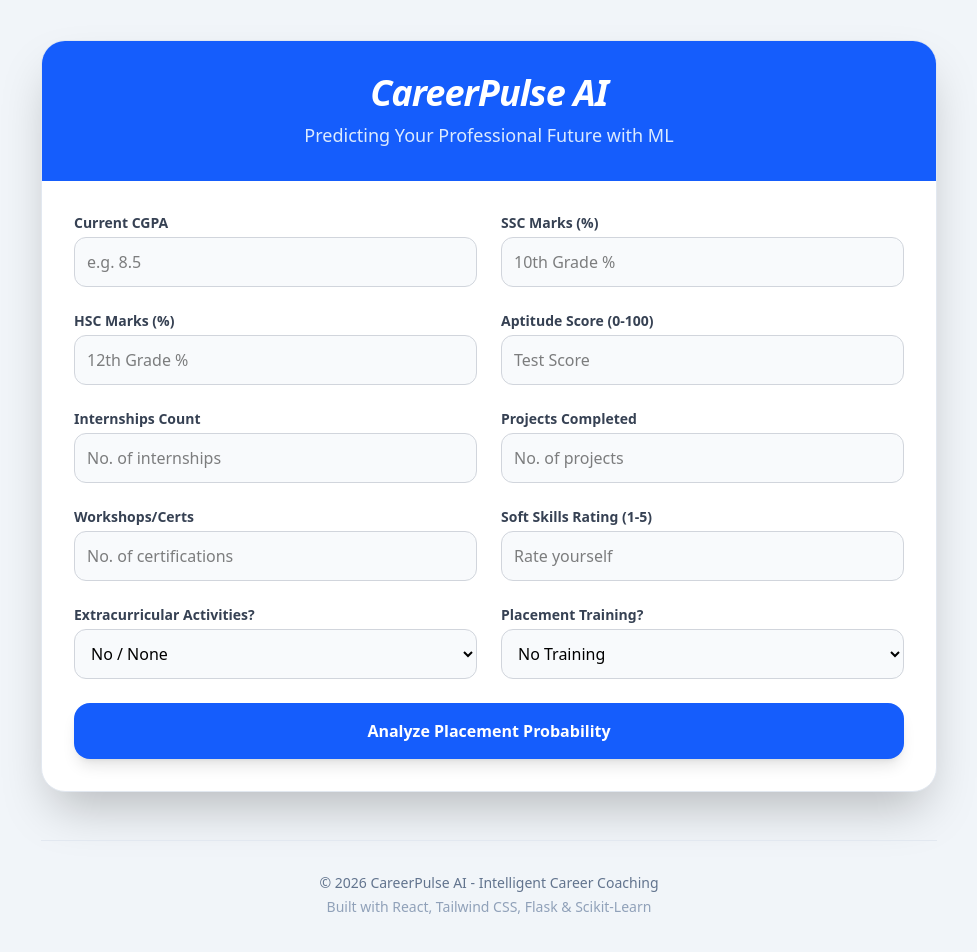
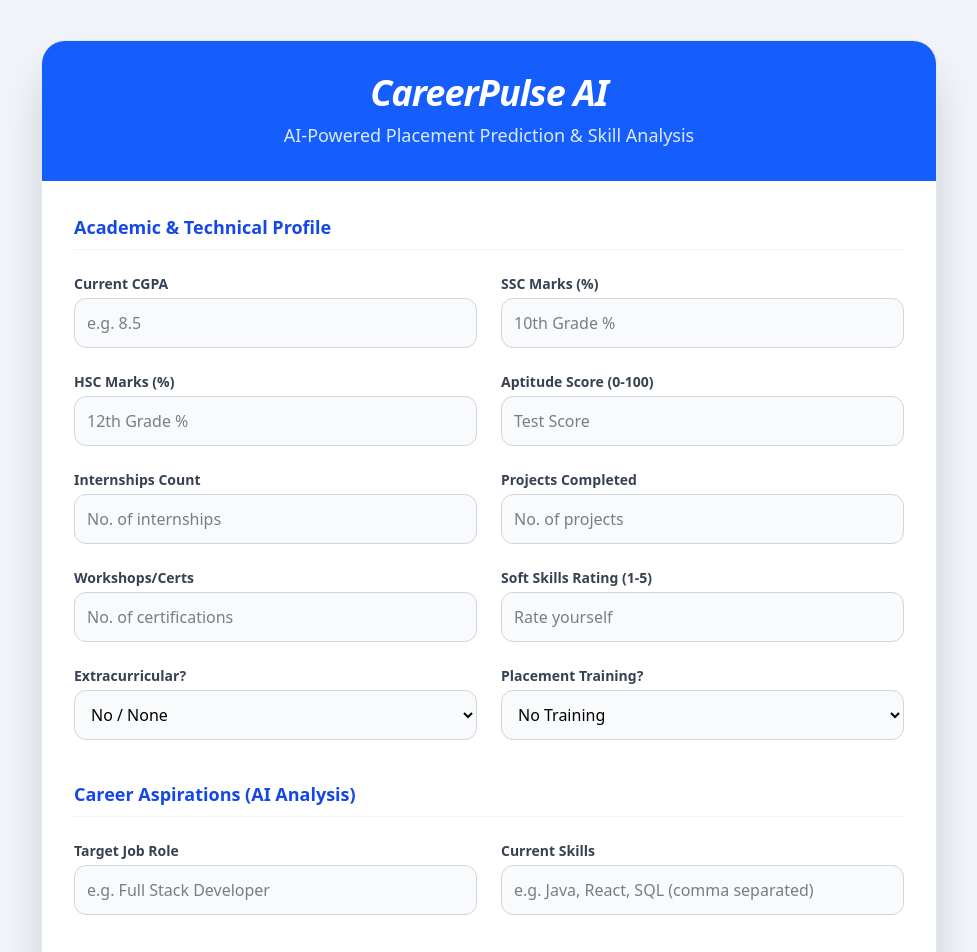
Before and after one commit to priyanka-Ponthala/CareerPulse-AI, a React (Vite) app in the folder client/: page / in a window 1280 px wide. Shown: the top 952 px of the page, without its empty margins (151-1128 px from the left). Built offline with nearby package versions, Linux system fonts and the light colour scheme.

Commit message:
Phase 2 Complete: Integrated Gemini AI for Skill-Gap Analysis with polished UI

```diff
--- a/client/src/App.jsx
+++ b/client/src/App.jsx
@@ -5,9 +5,12 @@
   const [formData, setFormData] = useState({
     cgpa: '', internships: 0, projects: 0, workshops: 0,
     aptitudeScore: 0, softSkills: 0, extracurricular: 0,
-    placementTraining: 0, ssc_marks: 0, hsc_marks: 0
+    placementTraining: 0, ssc_marks: 0, hsc_marks: 0,
+    targetRole: '', // NEW Phase 2
+    userSkills: ''  // NEW Phase 2
   });
   const [result, setResult] = useState(null);
+  const [skillGap, setSkillGap] = useState(null); // NEW Phase 2
   const [loading, setLoading] = useState(false);
 
   const handleChange = (e) => {
@@ -17,12 +20,23 @@
   const handleSubmit = async (e) => {
     e.preventDefault();
     setLoading(true);
+    setResult(null);
+    setSkillGap(null);
     try {
-      // Talking to Person A's server (Port 5000)
-      const response = await axios.post('http://127.0.0.1:5000/predict', formData);
-      setResult(response.data);
+      // 1. Prediction Request (Phase 1)
+      const resPredict = await axios.post('http://127.0.0.1:5000/predict', formData);
+      setResult(resPredict.data);
+
+      // 2. AI Skill Gap Request (Phase 2)
+      const resSkills = await axios.post('http://127.0.0.1:5000/analyze-skills', {
+        targetRole: formData.targetRole,
+        userSkills: formData.userSkills
+      });
+      setSkillGap(resSkills.data);
+
     } catch (error) {
-      alert("Backend not responding! Is Person A's server running?");
+      alert("Error: Make sure the Backend server and Gemini API are active!");
+      console.error(error);
     }
     setLoading(false);
   };
@@ -35,11 +49,17 @@
         {/* Header Section */}
         <div className="bg-blue-600 p-8 text-white text-center">
           <h1 className="text-4xl font-extrabold tracking-tight italic">CareerPulse AI</h1>
-          <p className="mt-2 text-blue-100 font-medium text-lg">Predicting Your Professional Future with ML</p>
+          <p className="mt-2 text-blue-100 font-medium text-lg">AI-Powered Placement Prediction & Skill Analysis</p>
         </div>
 
         {/* Form Section */}
         <form onSubmit={handleSubmit} className="p-8 grid grid-cols-1 md:grid-cols-2 gap-6">
+
+          {/* Section Title: Academic & Soft Skills */}
+          <div className="md:col-span-2 border-b border-slate-100 pb-2">
+            <h2 className="text-lg font-bold text-blue-700">Academic & Technical Profile</h2>
+          </div>
+
           {[
             { label: "Current CGPA", name: "cgpa", step: "0.01", placeholder: "e.g. 8.5" },
             { label: "SSC Marks (%)", name: "ssc_marks", step: "0.1", placeholder: "10th Grade %" },
@@ -66,9 +86,8 @@
             </div>
           ))}
 
-          {/* Dropdowns */}
           <div className="group">
-            <label className="block text-sm font-bold text-gray-700">Extracurricular Activities?</label>
+            <label className="block text-sm font-bold text-gray-700">Extracurricular?</label>
             <select name="extracurricular" onChange={handleChange} className="w-full mt-1 p-3 border border-gray-300 rounded-xl bg-slate-50 outline-none focus:ring-2 focus:ring-blue-500">
               <option value="0">No / None</option>
               <option value="1">Yes, Active</option>
@@ -82,31 +101,79 @@
             </select>
           </div>
 
+          {/* NEW PHASE 2: Career Goals Section */}
+          <div className="md:col-span-2 border-b border-slate-100 pb-2 mt-4">
+            <h2 className="text-lg font-bold text-blue-700">Career Aspirations (AI Analysis)</h2>
+          </div>
+
+          <div className="md:col-span-1">
+            <label className="block text-sm font-bold text-gray-700">Target Job Role</label>
+            <input
+              type="text" name="targetRole" onChange={handleChange}
+              placeholder="e.g. Full Stack Developer"
+              className="w-full mt-1 p-3 border border-gray-300 rounded-xl focus:ring-2 focus:ring-blue-500 outline-none bg-slate-50"
+              required
+            />
+          </div>
+
+          <div className="md:col-span-1">
+            <label className="block text-sm font-bold text-gray-700">Current Skills</label>
+            <input
+              type="text" name="userSkills" onChange={handleChange}
+              placeholder="e.g. Java, React, SQL (comma separated)"
+              className="w-full mt-1 p-3 border border-gray-300 rounded-xl focus:ring-2 focus:ring-blue-500 outline-none bg-slate-50"
+              required
+            />
+          </div>
+
           <button
             type="submit"
             disabled={loading}
-            className="md:col-span-2 bg-blue-600 text-white font-bold py-4 rounded-2xl hover:bg-blue-700 transform hover:-translate-y-1 transition-all shadow-lg active:scale-95 disabled:bg-slate-400"
+            className="md:col-span-2 bg-blue-600 text-white font-bold py-4 rounded-2xl hover:bg-blue-700 transform hover:-translate-y-1 transition-all shadow-lg active:scale-95 disabled:bg-slate-400 mt-4"
           >
-            {loading ? "Processing Data..." : "Analyze Placement Probability"}
+            {loading ? "AI is Analyzing your profile..." : "Generate AI Career Roadmap"}
           </button>
         </form>
 
-        {/* Results Section */}
+        {/* Results Section (Phase 1) */}
         {result && (
-          <div className="p-8 bg-blue-50 border-t-2 border-dashed border-blue-200 text-center animate-in fade-in zoom-in duration-500">
+          <div className="p-8 bg-blue-50 border-t-2 border-dashed border-blue-200 text-center animate-in fade-in slide-in-from-bottom-4 duration-500">
             <div className="inline-block p-4 bg-white rounded-full shadow-inner mb-2">
                <h2 className="text-5xl font-black text-blue-600">{result.probability}%</h2>
             </div>
             <p className="text-xl text-blue-800 font-semibold italic">Predicted Chance of Placement</p>
-            <p className="text-slate-500 text-sm mt-2 font-medium">Results based on Random Forest Analysis</p>
+          </div>
+        )}
+
+        {/* AI Skill Gap Section (Phase 2) */}
+        {skillGap && (
+          <div className="p-8 bg-amber-50 border-t-2 border-amber-200 animate-in fade-in slide-in-from-bottom-8 duration-700">
+            <div className="flex items-center gap-2 mb-4">
+              <span className="text-2xl">🤖</span>
+              <h3 className="text-xl font-black text-amber-900">AI Skill-Gap Analysis</h3>
+            </div>
+
+            <p className="text-amber-800 font-medium mb-3">To succeed as a <span className="font-bold underline">{formData.targetRole}</span>, you are missing:</p>
+
+            <div className="flex flex-wrap gap-2 mb-6">
+              {skillGap.missing_skills.map((skill, index) => (
+                <span key={index} className="bg-white border border-amber-300 text-amber-700 px-4 py-1 rounded-full text-sm font-bold shadow-sm">
+                  + {skill}
+                </span>
+              ))}
+            </div>
+
+            <div className="p-4 bg-white rounded-xl border border-amber-200 italic text-amber-700 text-sm shadow-inner">
+              " {skillGap.advice} "
+            </div>
           </div>
         )}
       </div>
 
-      {/* FOOTER - The Person B Polish */}
+      {/* FOOTER */}
       <footer className="mt-12 py-8 text-slate-500 text-sm text-center border-t border-slate-200 w-full max-w-4xl">
         <p className="font-medium">© 2026 CareerPulse AI - Intelligent Career Coaching</p>
-        <p className="mt-1 text-slate-400">Built with React, Tailwind CSS, Flask & Scikit-Learn</p>
+        <p className="mt-1 text-slate-400">Powered by Random Forest & Google Gemini AI</p>
       </footer>
     </div>
   );
```
